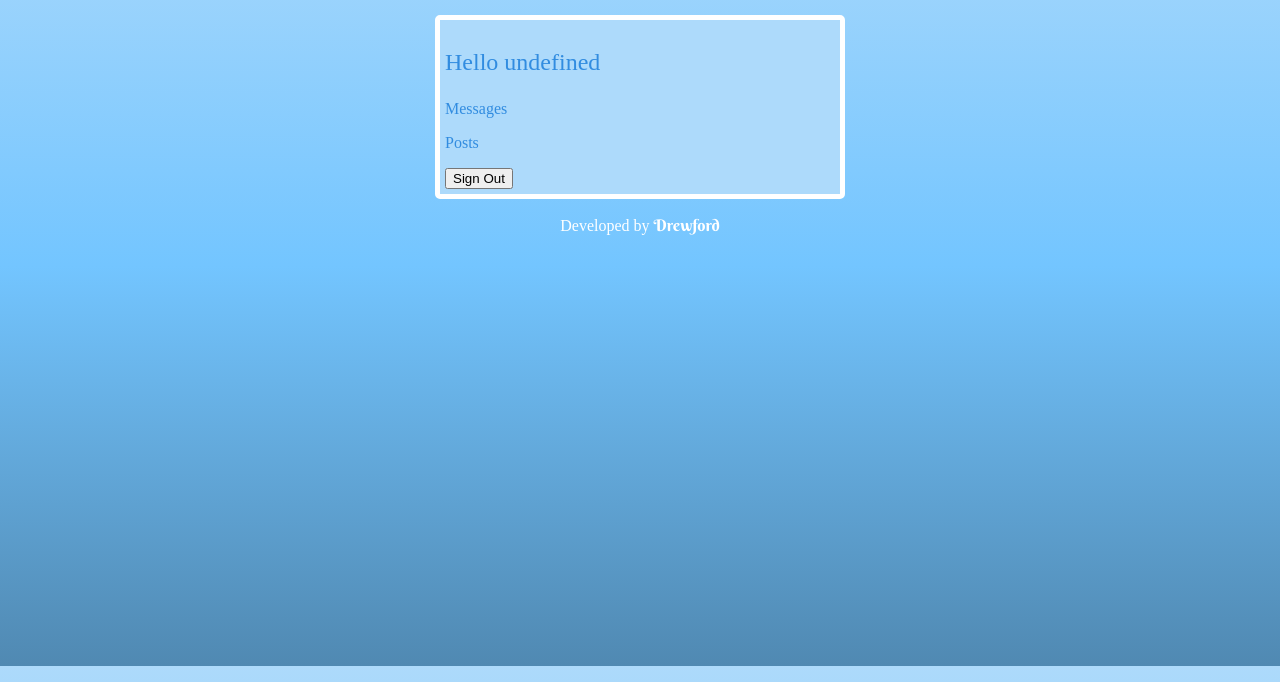
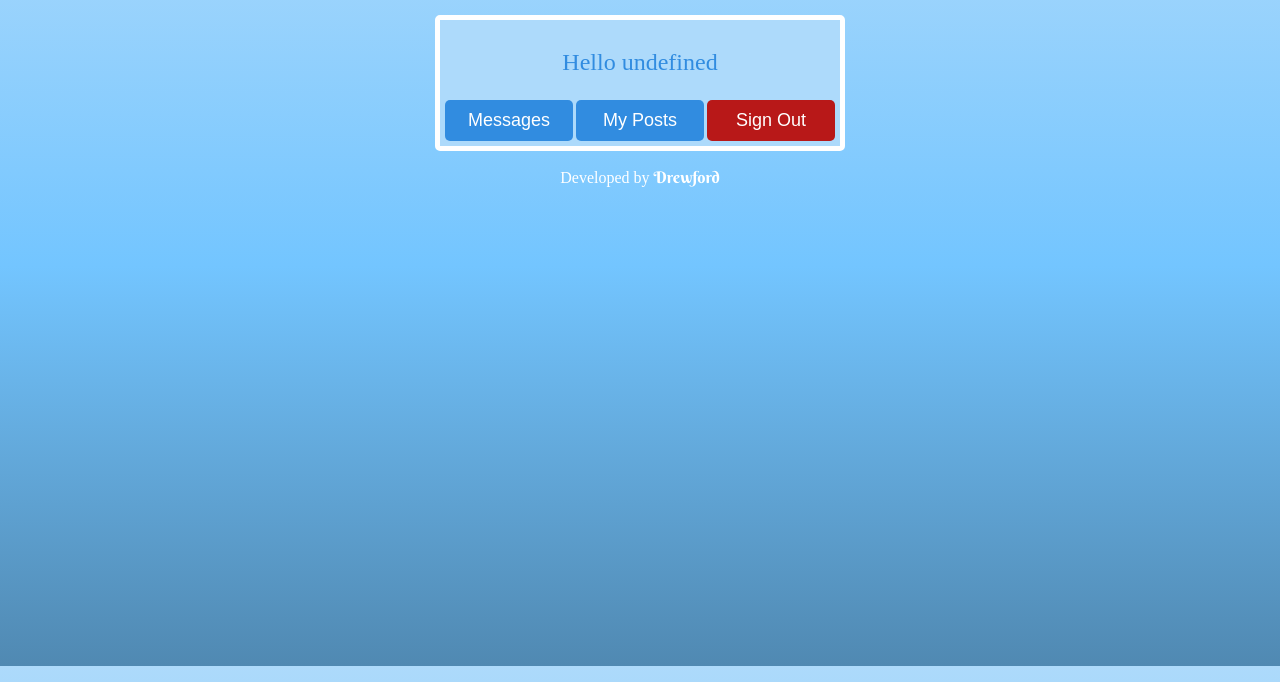
Before and after one commit to SleazyCook/project_05, a React app: page /profile in a window 1280 px wide. Shown: the part 134-816 px from the top of the page. Built offline with nearby package versions, Linux system fonts and the light colour scheme; no server answers; a web font is replaced by a local one.

Commit message:
profile styling and functionality of buttons

```diff
--- a/public/style.css
+++ b/public/style.css
@@ -301,3 +301,38 @@ footer {
 #profile-container {
     text-align:left;
 }
+
+#hello-username {
+    /* border: 5px solid blue; */
+    margin-bottom: 1em;
+    text-align: center;
+}
+
+.profile-flex-container {
+    display: flex;
+    flex-direction: column;
+}
+
+.profile-toolbar {
+    display: inline-flex;
+    justify-content: space-between;
+}
+
+.profile-content {
+    background-color: white;
+}
+
+.profile-bttn {
+    font-size: 18px;
+    color: white;
+    width: 128px;
+    padding: 10px;
+    background-color:#318ce0;
+    border: none;
+    border-radius: 5px;
+    cursor: pointer;
+}
+
+#signout-bttn {
+    background-color: rgb(184, 24, 24);
+}
--- /dev/null
+++ b/src/components/Messages.js
@@ -0,0 +1,12 @@
+import React from "react";
+
+const Messages = () => {
+  // async function()
+  return (
+    <div>
+      <p>Hello</p>
+    </div>
+  )
+}
+
+export default Messages;
--- /dev/null
+++ b/src/components/MyPosts.js
@@ -0,0 +1,9 @@
+const MyPosts = () => {
+  return (
+    <div>
+      Welcome to My Posts.
+    </div>
+  )
+}
+
+export default MyPosts;
--- a/src/components/Profile.js
+++ b/src/components/Profile.js
@@ -1,9 +1,15 @@
 import React from "react";
-import { useOutletContext, useNavigate } from "react-router-dom";
+// import Messages from "/Messages"
+import { useOutletContext, useNavigate, Link } from "react-router-dom";
+import { useState } from "react";
+import Messages from "./Messages";
+import MyPosts from "./MyPosts";
 
 
 //waiting 'if token' function in app.js to work
 const Profile = () => {
+    const [toggleMessages, setToggleMessages] = useState(false);
+    const [toggleMyPosts, setToggleMyPosts] = useState(false);
     const {loggedInObj: [isLoggedIn, setIsLoggedIn]} = useOutletContext();
     const {profileObj: [currentProfile, setCurrentProfile]} = useOutletContext();
     const navigate = useNavigate();
@@ -12,14 +18,39 @@ const Profile = () => {
         localStorage.removeItem('token');
         navigate('/login')
     }
+
+    function changeToggleMessages () {
+        toggleMessages ? setToggleMessages(false) : setToggleMessages(true);
+    }
+    function changeToggleMyPosts () {
+        toggleMyPosts ? setToggleMyPosts(false) : setToggleMyPosts(true);
+    }
+
     return (
         <div id="profile-container">
-            <p className="large-welcome">
-            {`Hello ${currentProfile.username}`}
-            </p>
-            <p>Messages</p>
-            <p>Posts</p>
-            <button type="submit" onClick={logMeOut}>Sign Out</button>
+            <div id="hello-username" className="large-welcome">
+                <p> {`Hello ${currentProfile.username}`} </p>
+            </div>
+            <div className="profile-flex-container">
+                {/* Buttons for messages, posts, and sign out */}
+                <div className="profile-toolbar">
+
+                    <button onClick={changeToggleMessages} className="profile-bttn">
+                        Messages</button>
+
+                    <button type="submit" onClick={changeToggleMyPosts} className="profile-bttn">
+                        My Posts</button>
+
+                    <button type="submit" onClick={logMeOut} className="profile-bttn" id="signout-bttn">
+                        Sign Out</button>
+                </div>
+                {/* Messages and Posts appear Here */}
+                <div className="profile-content">
+                    { toggleMessages ? <Messages /> : null}
+                    { toggleMyPosts ? <MyPosts /> : null}
+                </div>
+            </div>
+
         </div>
     )
 }
```
Also changed, not shown: src/index.js (+10 -0 lines).
